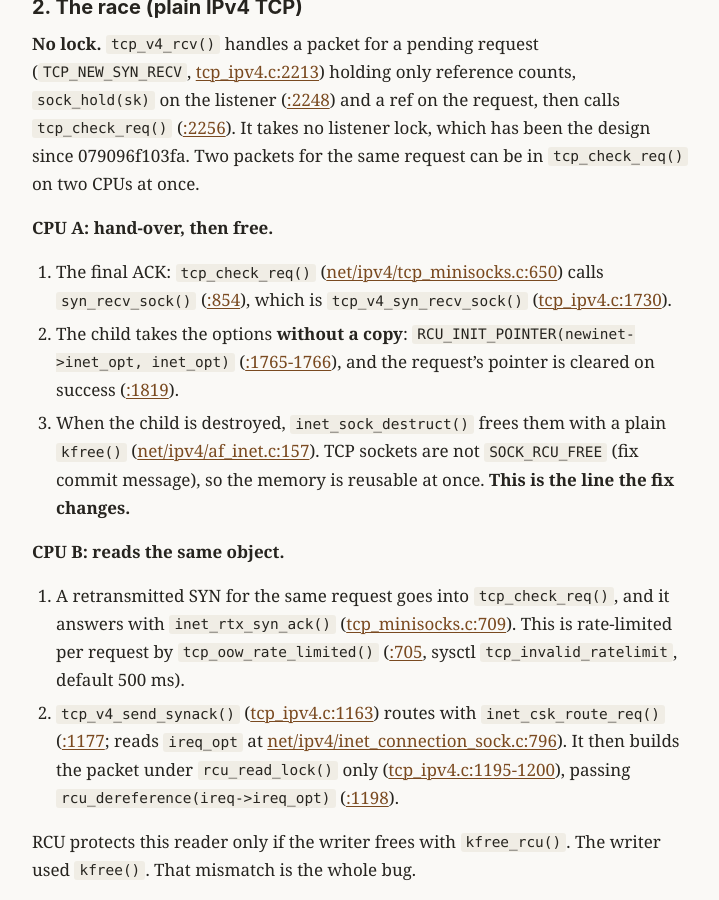
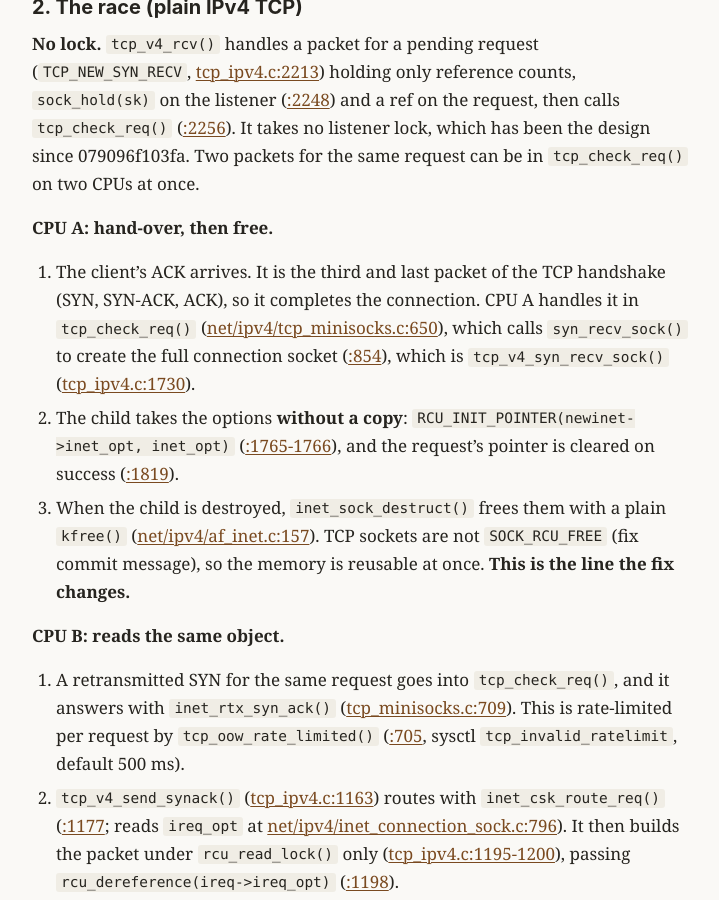
Before and after one commit to ayourtch-llm/apchat-blog, a Jekyll site: the page built from _posts/2026-11-02-cve-2026-98432-code-review.md, in a window 1280 px wide and 900 px high, scrolled down 1435 px. Shown: the whole window, without its empty margins (276-995 px from the left). Built offline with Jekyll 4.4.1, drawn with Linux system fonts in a browser that asks for light colours.

Commit message:
code review: explain 'final ACK' as the third handshake packet (ayourtch: unclear)

```diff
--- a/_posts/2026-11-02-cve-2026-98432-code-review.md
+++ b/_posts/2026-11-02-cve-2026-98432-code-review.md
@@ -54,8 +54,8 @@ been the design since 079096f103fa. Two packets for the same request can be in `
 CPUs at once.
 
 **CPU A: hand-over, then free.**
-1. The final ACK: `tcp_check_req()` ([net/ipv4/tcp_minisocks.c:650](https://github.com/apchat-agent/linux/blob/v6.8/net/ipv4/tcp_minisocks.c#L650))
-   calls `syn_recv_sock()` ([:854](https://github.com/apchat-agent/linux/blob/v6.8/net/ipv4/tcp_minisocks.c#L854)), which is `tcp_v4_syn_recv_sock()`
+1. The client's ACK arrives. It is the third and last packet of the TCP handshake (SYN, SYN-ACK, ACK), so it completes the connection. CPU A handles it in `tcp_check_req()` ([net/ipv4/tcp_minisocks.c:650](https://github.com/apchat-agent/linux/blob/v6.8/net/ipv4/tcp_minisocks.c#L650)),
+   which calls `syn_recv_sock()` to create the full connection socket ([:854](https://github.com/apchat-agent/linux/blob/v6.8/net/ipv4/tcp_minisocks.c#L854)), which is `tcp_v4_syn_recv_sock()`
    ([tcp_ipv4.c:1730](https://github.com/apchat-agent/linux/blob/v6.8/net/ipv4/tcp_ipv4.c#L1730)).
 2. The child takes the options **without a copy**: `RCU_INIT_POINTER(newinet->inet_opt, inet_opt)`
    ([:1765-1766](https://github.com/apchat-agent/linux/blob/v6.8/net/ipv4/tcp_ipv4.c#L1765)), and the request's pointer is cleared on success
```
